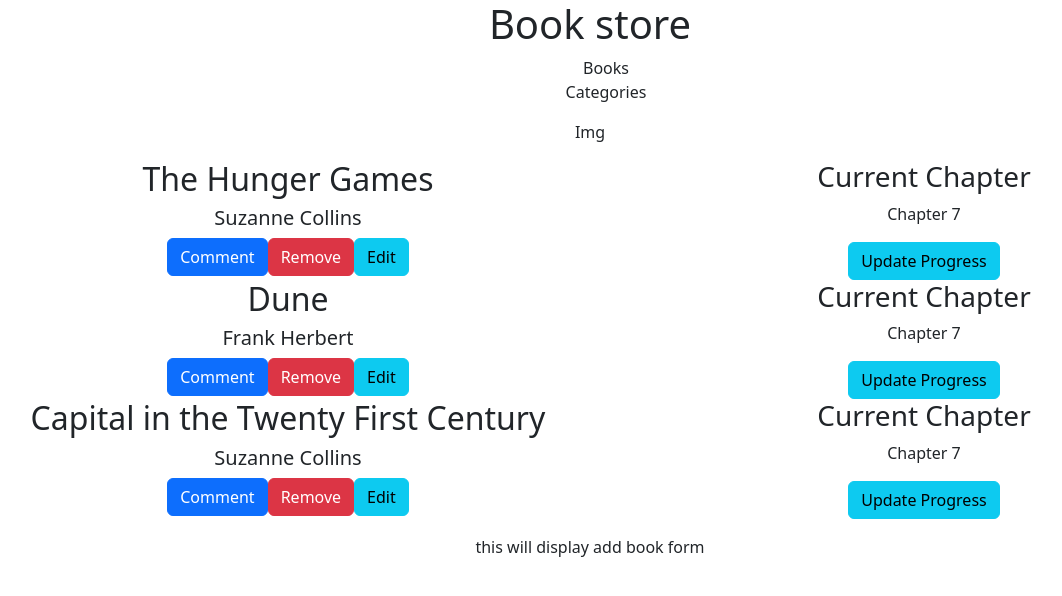
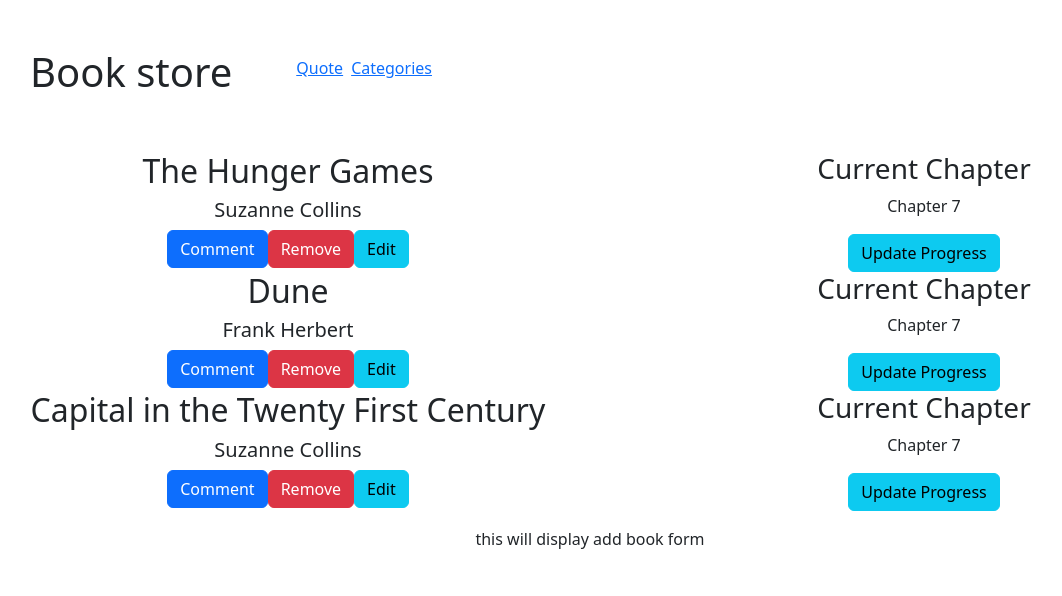
Before and after one commit to Innocent259/book-store, a React (Create React App) app: page / in a window 1280 px wide. Shown: the top 596 px of the page, without its empty margins (50-1112 px from the left). Built offline with nearby package versions, Linux system fonts and the light colour scheme.

Commit message:
Update the Navbar

```diff
--- a/src/Components/Navbar.js
+++ b/src/Components/Navbar.js
@@ -1,16 +1,18 @@
 import React from 'react';
+import { Link } from 'react-router-dom';
 
 export default function Navbar() {
   return (
-    <nav>
+    <nav className="navigation">
       <h1>Book store</h1>
-      <ul>
-        <li>Books</li>
-        <li>Categories</li>
+      <ul className="navigation-list">
+        <li>
+          <Link className="link" to="/">Quote</Link>
+        </li>
+        <li>
+          <Link className="link" to="/categories">Categories</Link>
+        </li>
       </ul>
-      <div>
-        <p>Img</p>
-      </div>
     </nav>
   );
 }
```
